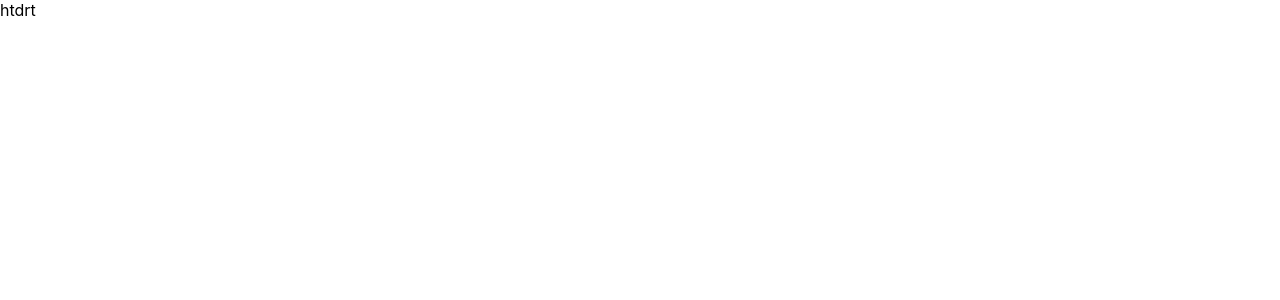
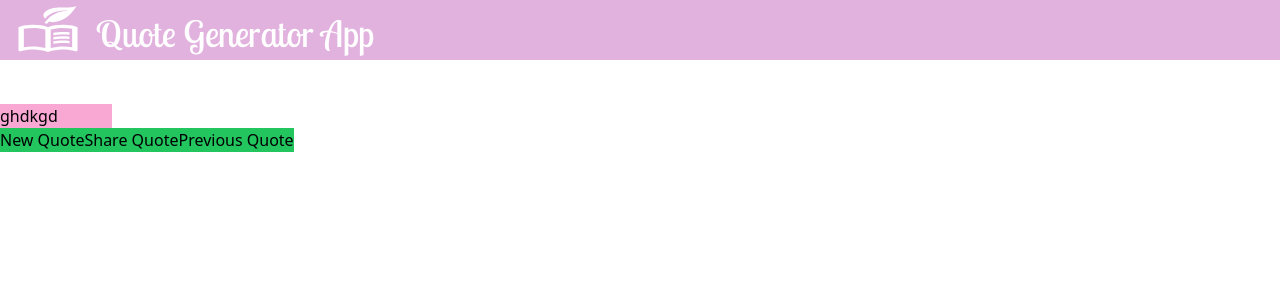
Before and after one commit to hafsarshad/Quote-Generator-App, a React (Create React App) app: page / in a window 1280 px wide. Shown: the top 300 px of the page. Built offline with nearby package versions, Linux system fonts and the light colour scheme.

Commit message:
api fetch

```diff
--- a/package.json
+++ b/package.json
@@ -3,6 +3,7 @@
   "version": "0.1.0",
   "private": true,
   "dependencies": {
+    "@fontsource/lobster-two": "^5.1.0",
     "@testing-library/jest-dom": "^5.17.0",
     "@testing-library/react": "^13.4.0",
     "@testing-library/user-event": "^13.5.0",
@@ -34,5 +35,8 @@
       "last 1 firefox version",
       "last 1 safari version"
     ]
+  },
+  "devDependencies": {
+    "tailwindcss": "^3.4.14"
   }
 }
--- a/src/App.js
+++ b/src/App.js
@@ -1,10 +1,14 @@
 import React from 'react';
+
+import Quote from './Components/Quote';
 import Navbar from './Components/Navbar';
+
 
 const App = () => {
   return (
     <div>
-      <Navbar/>
+      <Navbar />
+      <Quote/>
     </div>
   );
 };
--- a/src/Components/Navbar.jsx
+++ b/src/Components/Navbar.jsx
@@ -1,10 +1,12 @@
 import React from 'react';
-
+import logo from '../Images/logo.svg'
 const Navbar = () => {
     return (
-        <div>
-            htdrt
-        </div>
+       <nav className='bg-[#E2B2DF] flex flex-row items-center'>
+            <div className="mb-1"><img src={logo} className= ' w-24 h-14' /> </div>
+            <div className=" font-lobster text-4xl text-white mt-2">Quote Generator App</div>
+            <div className=""></div>
+       </nav>
     );
 };
 
--- a/src/Components/Quote.jsx
+++ b/src/Components/Quote.jsx
@@ -0,0 +1,48 @@
+import React, { useState } from 'react';
+
+const Quote = () => {
+     const [quote  , setquote] = useState(" ")
+
+    const  fetchquote = async ()=> {
+      try {
+        const response = await fetch('https://api.api-ninjas.com/v1/quotes?category=learning',{
+            headers: { 'X-Api-Key': 'r4Zp/6Jejb9SfZ9rRPBzOA==Ocy3OtMhNqDQruE3' }
+        });
+
+        if (!response.ok) throw new Error("Failed to fetch");
+
+        const data = await response.json();
+        if(data && data.length > 0){
+         setquote(data[0].quote)
+        }else{
+            console.error("Unexpected data format:", data);
+        }
+
+      } catch (error) {
+        console.error("Error fetching quote:", error);
+      }
+
+    };
+
+    return (
+        <>
+         <div className=" mt-11 ">
+            <div className='bg-[#E2B2DF]  w-[50%] h-full  mx-auto'>
+              {quote}
+            </div>
+        <div className='bg-pink-300 w-28 h-full'>
+
+              ghdkgd
+        </div></div>
+       <div className="">
+       <button onClick={fetchquote}  className='bg-green-500'>New Quote</button>
+        <button onClick={fetchquote}  className='bg-green-500'>Share Quote </button>
+        <button onClick={fetchquote}  className='bg-green-500'>Previous Quote</button>
+       </div>
+        </>
+
+
+    );
+};
+
+export default Quote;
--- a/src/index.css
+++ b/src/index.css
@@ -1,13 +1,4 @@
-body {
-  margin: 0;
-  font-family: -apple-system, BlinkMacSystemFont, 'Segoe UI', 'Roboto', 'Oxygen',
-    'Ubuntu', 'Cantarell', 'Fira Sans', 'Droid Sans', 'Helvetica Neue',
-    sans-serif;
-  -webkit-font-smoothing: antialiased;
-  -moz-osx-font-smoothing: grayscale;
-}
-
-code {
-  font-family: source-code-pro, Menlo, Monaco, Consolas, 'Courier New',
-    monospace;
-}
+@import "@fontsource/lobster-two";
+@tailwind base;
+@tailwind components;
+@tailwind utilities;
--- /dev/null
+++ b/tailwind.config.js
@@ -0,0 +1,12 @@
+/** @type {import('tailwindcss').Config} */
+module.exports = {
+  content: ["./src/**/*.{html,js,jsx}"],
+  theme: {
+    extend: {
+      fontFamily: {
+        lobster: ['"Lobster Two"', 'cursive'],
+      },
+    },
+  },
+  plugins: [],
+}
```
Also changed, not shown: src/Images/logo.svg (added), 1 other file (tests, documents, lock files or other folders).
